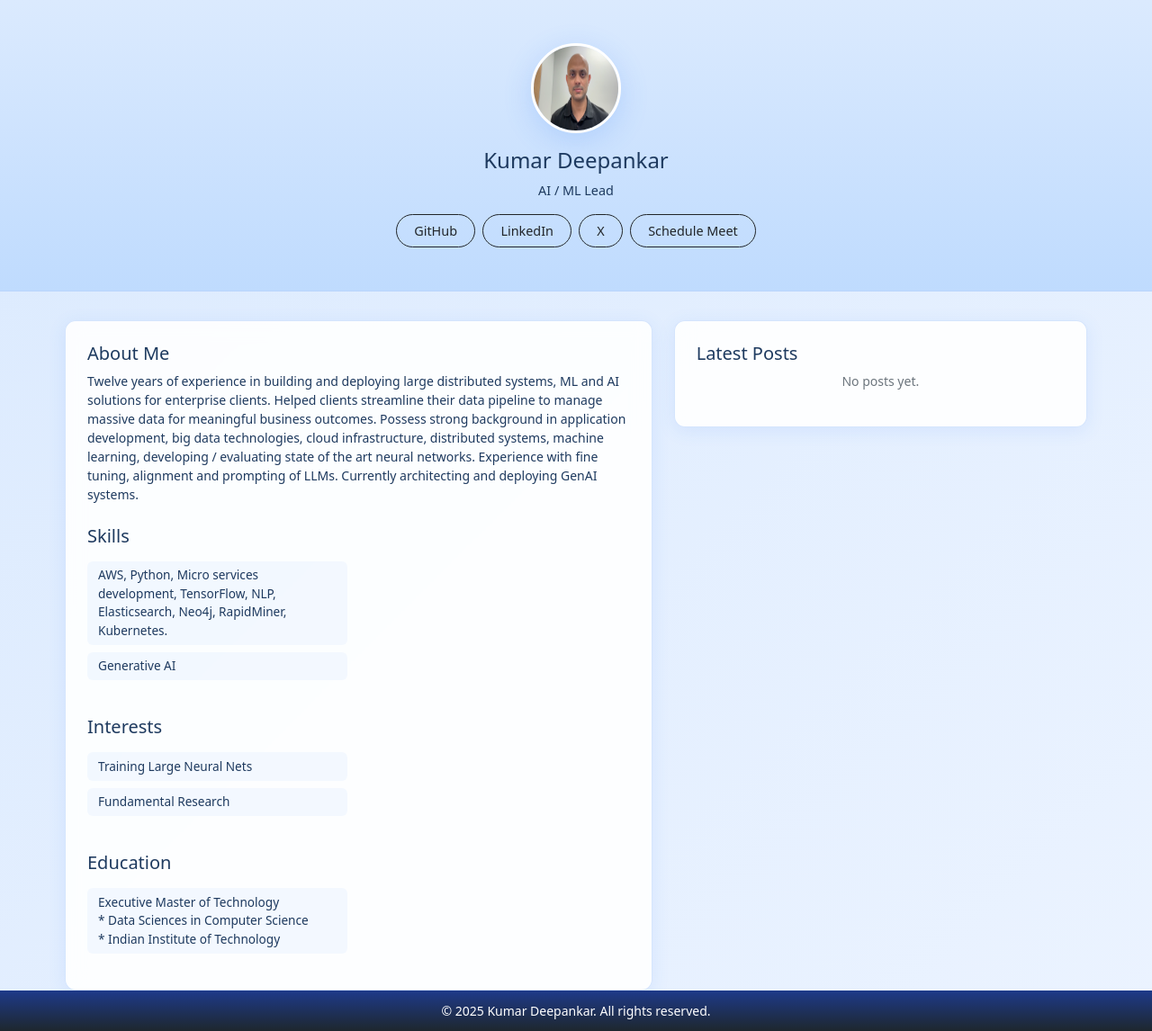
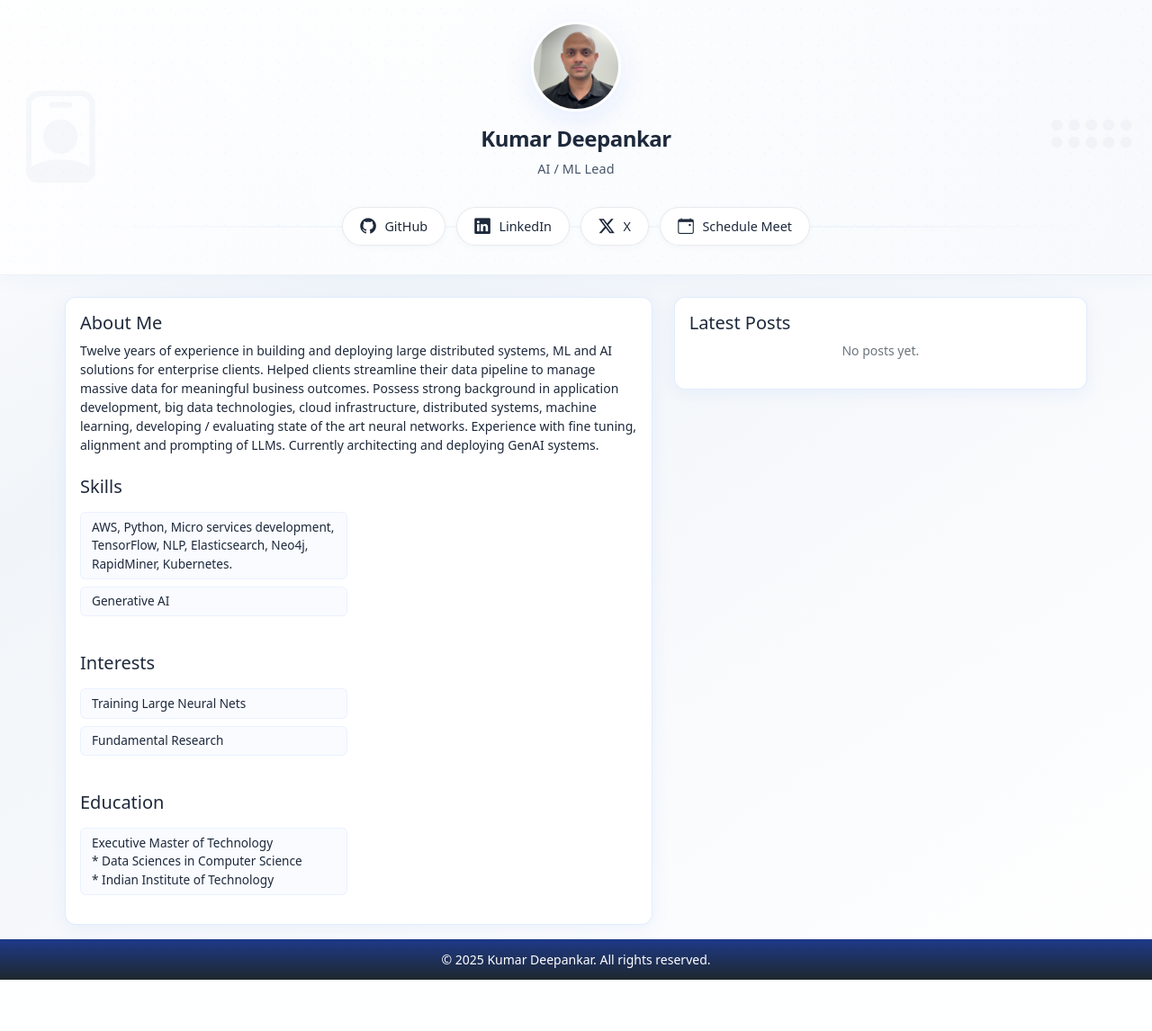
Before and after one commit to KumarDeepankar/book, a Flask app: page / in a window 1280 px wide. Shown: the whole page at 90% size. After the commit the page ends 1089 px from the top, so only its background shows below. Run offline with Flask 3, Linux system fonts and the light colour scheme.

Commit message:
thirteen

```diff
--- a/app.py
+++ b/app.py
@@ -378,4 +378,4 @@ def delete_meeting(meeting_id):
 
 
 if __name__ == '__main__':
-    app.run(host='0.0.0.0', port=5001, debug=True)
+    app.run(host='0.0.0.0', port=5000, debug=True)
--- a/static/css/styles.css
+++ b/static/css/styles.css
@@ -2,11 +2,11 @@
 :root {
     --primary-color: #1e3a8a;
     --accent-color: #3b82f6;
-    --background-light: #ebf3ff;
-    --text-color: #1e3a5f;
-    --blue-gradient-light: #dbeafe;
-    --blue-gradient-dark: #bfdbfe;
-    --card-background: rgba(255, 255, 255, 0.9);
+    --background-light: #ffffff;
+    --text-color: #1e293b;
+    --blue-gradient-light: #f1f5f9;
+    --blue-gradient-dark: #e2e8f0;
+    --card-background: rgba(255, 255, 255, 0.95);
     --hover-blue: #60a5fa;
     --transition-timing: cubic-bezier(0.4, 0, 0.2, 1);
 }
@@ -14,7 +14,7 @@
 /* Base Styles */
 body {
     color: var(--text-color);
-    background: linear-gradient(135deg, var(--blue-gradient-light) 0%, var(--background-light) 100%);
+    background: linear-gradient(145deg, var(--background-light) 0%, var(--blue-gradient-light) 30%, var(--background-light) 100%);
     min-height: 100vh;
     display: flex;
     flex-direction: column;
@@ -34,88 +34,226 @@ h2 { font-size: clamp(1rem, 2vw, 1.25rem); }
 .lead { font-size: clamp(0.85rem, 1.5vw, 0.9rem); }
 p { font-size: clamp(0.8rem, 1.2vw, 0.875rem); }
 
-/* Animations */
-@keyframes fadeIn {
-    from {
-        opacity: 0;
-        transform: translateY(20px);
-    }
-    to {
-        opacity: 1;
-        transform: translateY(0);
-    }
+/* Hero Section with icon branding */
+.hero-section {
+    text-align: center;
+    padding: clamp(2rem, 4vw, 3rem) 0;
+    background:
+        linear-gradient(120deg, rgba(255, 255, 255, 0.95), rgba(248, 250, 252, 0.95)),
+        radial-gradient(circle at top right, #60a5fa22, transparent 50%),
+        radial-gradient(circle at bottom left, #3b82f622, transparent 50%),
+        linear-gradient(160deg, #ffffff 0%, #f8fafc 100%);
+    border-bottom: 1px solid rgba(100, 116, 139, 0.1);
+    position: relative;
+    margin-bottom: 1.5rem;
+    backdrop-filter: blur(8px);
+    box-shadow: 0 4px 20px rgba(59, 130, 246, 0.05);
+    overflow: hidden;
 }
 
-@keyframes profileReveal {
-    from { transform: scale(0.8); opacity: 0; }
-    to { transform: scale(1); opacity: 1; }
+/* Left side branding - Brain icon */
+.hero-section::before {
+    content: '\F4D3';
+    font-family: "bootstrap-icons";
+    position: absolute;
+    left: 1rem;
+    top: 50%;
+    transform: translateY(-50%);
+    font-size: clamp(5rem, 8vw, 8rem);
+    opacity: 0.03;
+    color: var(--primary-color);
 }
 
-@keyframes slideIn {
-    from {
-        opacity: 0;
-        transform: translateX(-20px);
-    }
-    to {
-        opacity: 1;
-        transform: translateX(0);
-    }
+/* Right side branding - CPU icon */
+.hero-section::after {
+    content: '\F3FD';
+    font-family: "bootstrap-icons";
+    position: absolute;
+    right: 1rem;
+    top: 50%;
+    transform: translateY(-50%);
+    font-size: clamp(5rem, 8vw, 8rem);
+    opacity: 0.03;
+    color: var(--primary-color);
 }
 
-/* Common Components */
-.navbar {
-    background: var(--card-background) !important;
-    backdrop-filter: blur(10px);
-    border-bottom: 1px solid rgba(59, 130, 246, 0.2);
+/* Neural network pattern */
+.neural-pattern {
+    position: absolute;
+    top: 0;
+    left: 0;
+    width: 100%;
+    height: 100%;
+    background:
+        linear-gradient(90deg, var(--background-light) 1px, transparent 1px) 0 0 / 30px 30px,
+        linear-gradient(var(--background-light) 1px, transparent 1px) 0 0 / 30px 30px,
+        radial-gradient(circle at 15px 15px, rgba(59, 130, 246, 0.1) 2px, transparent 2px) 0 0 / 30px 30px;
+    opacity: 0.15;
+    pointer-events: none;
+    z-index: 1;
 }
 
-.navbar-brand {
-    color: var(--primary-color) !important;
-    font-weight: 600;
+/* Additional floating dots */
+.floating-dots {
+    position: absolute;
+    width: 100%;
+    height: 100%;
+    top: 0;
+    left: 0;
+    background-image:
+        radial-gradient(circle at 50% 50%, rgba(59, 130, 246, 0.1) 1px, transparent 1px),
+        radial-gradient(circle at 25% 25%, rgba(59, 130, 246, 0.05) 1px, transparent 1px);
+    background-size: 20px 20px, 30px 30px;
+    z-index: 1;
+    opacity: 0.3;
 }
 
-.nav-link {
-    color: var(--text-color) !important;
-    transition: color 0.3s var(--transition-timing);
+/* Hero Content */
+.hero-section > .container {
+    position: relative;
+    z-index: 2;
 }
 
-.nav-link:hover, .nav-link.active {
-    color: var(--accent-color) !important;
+.hero-section h1 {
+    font-size: clamp(1.25rem, 3vw, 1.5rem);
+    color: #1e293b;
+    font-weight: 600;
+    letter-spacing: -0.02em;
+    margin-bottom: 0.5rem;
+    text-shadow: 0 1px 2px rgba(59, 130, 246, 0.05);
 }
 
-/* Cards */
-.card, .content-card {
-    background: var(--card-background);
+.hero-section .lead {
+    font-size: clamp(0.85rem, 1.5vw, 0.9rem);
+    color: #475569;
+    font-weight: 500;
+    letter-spacing: 0.01em;
+    margin-bottom: 1rem;
+}
+
+/* Profile Image */
+.profile-image {
+    width: clamp(80px, 10vw, 100px);
+    height: clamp(80px, 10vw, 100px);
+    border-radius: 50%;
+    border: 3px solid white;
+    box-shadow:
+        0 8px 32px rgba(59, 130, 246, 0.15),
+        0 0 0 8px rgba(255, 255, 255, 0.8);
+    margin-bottom: 1.5rem;
+    object-fit: cover;
+    transition: transform 0.3s ease, box-shadow 0.3s ease;
+    position: relative;
+    z-index: 2;
+}
+
+.profile-image:hover {
+    transform: scale(1.02);
+    box-shadow:
+        0 12px 40px rgba(59, 130, 246, 0.2),
+        0 0 0 8px rgba(255, 255, 255, 0.9);
+}
+
+/* Social Links */
+.social-links {
+    display: flex;
+    gap: 0.75rem;
+    justify-content: center;
+    flex-wrap: wrap;
+    margin-top: 1.5rem;
+    position: relative;
+    padding: 0.5rem;
+    z-index: 2;
+}
+
+.social-links::before {
+    content: '';
+    position: absolute;
+    top: 50%;
+    left: 50%;
+    transform: translate(-50%, -50%);
+    width: 100%;
+    height: 1px;
+    background: linear-gradient(
+        90deg,
+        transparent,
+        rgba(59, 130, 246, 0.1) 20%,
+        rgba(59, 130, 246, 0.1) 80%,
+        transparent
+    );
+    pointer-events: none;
+}
+
+.social-links .btn {
+    display: inline-flex;
+    align-items: center;
+    justify-content: center;
+    gap: 0.5rem;
+    border-radius: 50px;
+    padding: 0.6rem 1.2rem;
+    font-size: 0.9rem;
+    background-color: rgba(255, 255, 255, 0.9);
+    color: #1e293b;
+    border: 1px solid rgba(100, 116, 139, 0.15);
+    box-shadow: 0 2px 8px rgba(0, 0, 0, 0.03);
+    cursor: pointer;
+    text-decoration: none;
+    will-change: transform;
+    transition: all 300ms cubic-bezier(0.4, 0, 0.2, 1);
+    backdrop-filter: blur(4px);
+}
+
+.social-links .btn:hover {
+    transform: translateY(-4px);
+    box-shadow:
+        0 8px 16px rgba(0, 0, 0, 0.06),
+        0 0 0 1px rgba(59, 130, 246, 0.1);
+    background-color: rgba(255, 255, 255, 1);
+}
+
+.social-links .btn:active {
+    transform: translateY(-2px);
+    box-shadow: 0 4px 8px rgba(0, 0, 0, 0.08);
+}
+
+.social-links .btn .bi {
+    font-size: 1.1rem;
+    line-height: 1;
+    margin-right: 0.1rem;
+}
+
+/* Content Cards */
+.content-card {
+    background: #ffffff;
     border-radius: 12px;
-    border: 1px solid rgba(59, 130, 246, 0.2);
-    box-shadow: 0 4px 20px rgba(59, 130, 246, 0.1);
+    border: 1px solid rgba(59, 130, 246, 0.15);
+    box-shadow: 0 4px 20px rgba(59, 130, 246, 0.08);
     backdrop-filter: blur(10px);
     transition: transform 0.3s var(--transition-timing),
                 box-shadow 0.3s var(--transition-timing);
     height: auto;
     padding: clamp(1rem, 2vw, 1.5rem);
+    margin-bottom: 1rem;
 }
 
-.card:hover, .content-card:hover {
+.content-card:hover {
     transform: translateY(-5px);
     box-shadow: 0 8px 30px rgba(59, 130, 246, 0.15);
 }
 
-/* About Me Section */
+/* Skill Items */
 .skill-item {
-    opacity: 0;
-    transform: translateX(-20px);
-    animation: slideIn 0.5s var(--transition-timing) forwards;
     font-size: clamp(0.75rem, 1.2vw, 0.85rem);
     padding: 0.35rem 0.75rem;
-    background: rgba(59, 130, 246, 0.05);
+    background: rgba(59, 130, 246, 0.03);
     border-radius: 6px;
     margin-bottom: 0.5rem !important;
     transition: background-color 0.3s var(--transition-timing);
+    border: 1px solid rgba(59, 130, 246, 0.08);
 }
 
 .skill-item:hover {
-    background: rgba(59, 130, 246, 0.1);
+    background: rgba(59, 130, 246, 0.06);
 }
 
 .skill-interests-row {
@@ -127,8 +265,6 @@ p { font-size: clamp(0.8rem, 1.2vw, 0.875rem); }
 .post-card {
     padding: clamp(0.75rem, 1.5vw, 1rem);
     border-bottom: 1px solid rgba(59, 130, 246, 0.1);
-    opacity: 0;
-    animation: fadeIn 0.5s var(--transition-timing) forwards;
     transition: background-color 0.3s var(--transition-timing);
     border-radius: 8px;
     margin-bottom: 0.5rem;
@@ -147,11 +283,6 @@ p { font-size: clamp(0.8rem, 1.2vw, 0.875rem); }
     margin-bottom: 0.5rem;
 }
 
-.post-card p {
-    font-size: clamp(0.8rem, 1.5vw, 0.9rem);
-    margin-bottom: 0.5rem;
-}
-
 .post-card h5 a {
     color: var(--text-color);
     text-decoration: none;
@@ -162,148 +293,15 @@ p { font-size: clamp(0.8rem, 1.2vw, 0.875rem); }
     color: var(--accent-color);
 }
 
-/* Blog Post Content */
-.blog-content {
-    max-width: 800px;
-    margin: 0 auto;
-    line-height: 1.7;
-}
-
-.blog-content p {
-    margin-bottom: 1.5rem;
-    font-size: 1.1rem;
-}
-
-.blog-content img {
-    max-width: 100%;
-    height: auto;
-    border-radius: 8px;
-    margin: 1.5rem 0;
-    box-shadow: 0 4px 12px rgba(59, 130, 246, 0.1);
-}
-
-.blog-content h1 {
-    font-size: 2.5rem;
-    margin-bottom: 1rem;
-    color: var(--primary-color);
-}
-
-.blog-content h2 {
-    font-size: 1.8rem;
-    margin: 2rem 0 1rem;
-    color: var(--primary-color);
-}
-
-.blog-content h3 {
-    font-size: 1.4rem;
-    margin: 1.5rem 0 1rem;
-    color: var(--primary-color);
-}
-
-.content-wrapper {
-    background: var(--card-background);
-    border-radius: 12px;
-    box-shadow: 0 4px 20px rgba(59, 130, 246, 0.1);
-    padding: 2.5rem;
-    backdrop-filter: blur(10px);
-    border: 1px solid rgba(59, 130, 246, 0.2);
-    animation: fadeIn 0.6s var(--transition-timing) forwards;
-}
-
-.blog-meta {
-    color: var(--text-color);
-    opacity: 0.8;
-    font-size: 0.9rem;
-    margin-bottom: 2rem;
-}
-
-/* Buttons */
-.btn {
-    transition: all 0.3s var(--transition-timing);
-}
-
-.btn-primary {
-    background-color: var(--accent-color);
-    border-color: var(--accent-color);
-}
-
-.btn-primary:hover {
-    background-color: var(--hover-blue);
-    transform: translateY(-2px);
-    box-shadow: 0 4px 12px rgba(59, 130, 246, 0.2);
-}
-
-.btn-outline-primary {
-    color: var(--accent-color);
-    border-color: var(--accent-color);
-}
-
-.btn-outline-primary:hover {
-    background-color: var(--accent-color);
-    border-color: var(--accent-color);
-    transform: translateY(-2px);
-}
-
-/* Home Page Specific */
-.hero-section {
-    text-align: center;
-    padding: clamp(2rem, 4vw, 3rem) 0;
-    background: linear-gradient(180deg, var(--blue-gradient-light) 0%, var(--blue-gradient-dark) 100%);
-    border-bottom: 1px solid rgba(59, 130, 246, 0.2);
-    position: relative;
-    margin-bottom: 2rem;
-}
-
-.profile-image {
-    width: clamp(80px, 10vw, 100px);
-    height: clamp(80px, 10vw, 100px);
-    border-radius: 50%;
-    border: 3px solid white;
-    box-shadow: 0 8px 32px rgba(59, 130, 246, 0.2);
-    animation: profileReveal 1s var(--transition-timing) forwards;
-    opacity: 0;
-    margin-bottom: 1.5rem;
-}
-
-/* Social Links */
-.social-links {
-    display: flex;
-    gap: 0.5rem;
-    justify-content: center;
-    flex-wrap: wrap;
-}
-
-.social-links .btn {
-    border-radius: 20px;
-    padding: clamp(0.3rem, 1vw, 0.4rem) clamp(0.8rem, 2vw, 1.2rem);
-    font-size: clamp(0.8rem, 1.5vw, 0.9rem);
-    white-space: nowrap;
-}
-
-/* Forms */
-.form-control {
-    border-color: rgba(59, 130, 246, 0.2);
-    background-color: rgba(255, 255, 255, 0.9);
-    transition: all 0.3s var(--transition-timing);
-}
-
-.form-control:focus {
-    border-color: var(--accent-color);
-    box-shadow: 0 0 0 0.2rem rgba(59, 130, 246, 0.25);
-}
-
 /* Footer */
 footer {
     margin-top: auto;
     background: linear-gradient(180deg, var(--primary-color) 0%, #1e272e 100%);
     padding: clamp(0.5rem, 1vw, 0.75rem) 0;
     color: white;
-    opacity: 0;
-    animation: fadeIn 0.8s var(--transition-timing) forwards;
-    animation-delay: 1s;
 }
 
-/* Responsive */
+/* Responsive Styles */
 @media (max-width: 991px) {
     .content-card {
         height: auto;
@@ -311,6 +309,15 @@ footer {
 }
 
 @media (max-width: 767px) {
+    .hero-section {
+        padding: 1.5rem 0;
+    }
+
+    .hero-section::before,
+    .hero-section::after {
+        font-size: clamp(3rem, 6vw, 5rem);
+    }
+
     .main-content .row {
         flex-direction: column;
     }
@@ -321,37 +328,47 @@ footer {
 
     .skill-interests-row {
         flex-direction: column;
-        gap: 1.5rem;
-    }
-
-    .blog-content h1 {
-        font-size: 2rem;
-    }
-
-    .blog-content h2 {
-        font-size: 1.5rem;
-    }
-
-    .blog-content h3 {
-        font-size: 1.2rem;
-    }
-
-    .blog-content p {
-        font-size: 1rem;
-    }
-
-    .content-wrapper {
-        padding: 1.5rem;
+        gap: 1rem;
     }
 }
 
 @media (max-width: 576px) {
     .container {
-        padding: 1rem;
+        padding: 0.75rem;
     }
 
     .social-links {
         gap: 0.5rem;
-        padding: 0 1rem;
+        padding: 0 0.5rem;
+    }
+
+    .social-links .btn {
+        padding: 0.5rem 1rem;
+        font-size: 0.85rem;
+    }
+
+    .hero-section::before {
+        left: 0;
+        font-size: 4rem;
+    }
+
+    .hero-section::after {
+        right: 0;
+        font-size: 4rem;
     }
 }
+
+/* Handle smaller heights */
+@media (max-height: 800px) {
+    .hero-section {
+        padding: 1.5rem 0;
+    }
+
+    .profile-image {
+        margin-bottom: 1rem;
+    }
+
+    .content-card {
+        padding: 1rem;
+    }
+}
--- a/templates/blog-list.html
+++ b/templates/blog-list.html
@@ -3,7 +3,7 @@
 <head>
     <meta charset="UTF-8">
     <meta name="viewport" content="width=device-width, initial-scale=1.0">
-    <title>Blog Posts - Your Name</title>
+    <title>Blog Posts - Kumar Deepankar</title>
     <link href="https://cdn.jsdelivr.net/npm/bootstrap@5.1.3/dist/css/bootstrap.min.css" rel="stylesheet">
     <style>
         body {
@@ -69,7 +69,7 @@
 <body>
     <nav class="navbar navbar-expand-lg navbar-light sticky-top">
         <div class="container">
-            <a class="navbar-brand" href="{{ url_for('home') }}">Your Name</a>
+            <a class="navbar-brand" href="{{ url_for('home') }}">Kumar Deepankar</a>
             <button class="navbar-toggler" type="button" data-bs-toggle="collapse" data-bs-target="#navbarNav">
                 <span class="navbar-toggler-icon"></span>
             </button>
@@ -145,7 +145,7 @@
 
     <footer class="py-4">
         <div class="container text-center">
-            <p class="text-muted mb-0">&copy; 2025 Your Name. All rights reserved.</p>
+            <p class="text-muted mb-0">&copy; 2025 Kumar Deepankar. All rights reserved.</p>
         </div>
     </footer>
 
--- a/templates/blog-post.html
+++ b/templates/blog-post.html
@@ -3,7 +3,7 @@
 <head>
     <meta charset="UTF-8">
     <meta name="viewport" content="width=device-width, initial-scale=1.0">
-    <title>{{ post.title }} - Your Name</title>
+    <title>{{ post.title }} - Kumar Deepankar</title>
     <link href="https://cdn.jsdelivr.net/npm/bootstrap@5.1.3/dist/css/bootstrap.min.css" rel="stylesheet">
     <style>
         body {
@@ -183,7 +183,7 @@
 <body>
     <nav class="navbar navbar-expand-lg navbar-light sticky-top">
         <div class="container">
-            <a class="navbar-brand" href="{{ url_for('home') }}">Your Name</a>
+            <a class="navbar-brand" href="{{ url_for('home') }}">Kumar Deepankar</a>
             <button class="navbar-toggler" type="button" data-bs-toggle="collapse" data-bs-target="#navbarNav">
                 <span class="navbar-toggler-icon"></span>
             </button>
@@ -253,7 +253,7 @@
 
     <footer class="py-4">
         <div class="container text-center">
-            <p class="text-muted mb-0">&copy; 2025 Your Name. All rights reserved.</p>
+            <p class="text-muted mb-0">&copy; 2025 Kumar Deepankar. All rights reserved.</p>
         </div>
     </footer>
 
--- a/templates/index.html
+++ b/templates/index.html
@@ -3,22 +3,37 @@
 <head>
     <meta charset="UTF-8">
     <meta name="viewport" content="width=device-width, initial-scale=1.0">
-    <title>Your Name - Personal Website</title>
+    <title>Kumar Deepankar - Personal Website</title>
     <link href="https://cdn.jsdelivr.net/npm/bootstrap@5.1.3/dist/css/bootstrap.min.css" rel="stylesheet">
+    <link rel="stylesheet" href="https://cdn.jsdelivr.net/npm/bootstrap-icons@1.11.3/font/bootstrap-icons.min.css">
     <link href="{{ url_for('static', filename='css/styles.css') }}" rel="stylesheet">
 </head>
 <body>
     <!-- Hero Section -->
 <section class="hero-section">
+    <div class="neural-pattern"></div>
+    <div class="floating-dots"></div>
     <div class="container">
-            <img src="{{ url_for('static', filename='images/profile.jpg') }}" alt="Your Name" class="profile-image mb-3">
+        <img src="{{ url_for('static', filename='images/profile.jpg') }}" alt="Kumar Deepankar" class="profile-image mb-3">
         <h1 class="mb-2">Kumar Deepankar</h1>
-            <p class="lead mb-3">AI  / ML Lead</p>
+        <p class="lead mb-3">AI / ML Lead</p>
         <div class="social-links">
-                <a href="https://github.com/KumarDeepankar" class="btn btn-outline-dark">GitHub</a>
-                <a href="https://www.linkedin.com/in/kumardeepankar/" class="btn btn-outline-dark">LinkedIn</a>
-                <a href="#" class="btn btn-outline-dark">X</a>
-                <button class="btn btn-outline-dark" data-bs-toggle="modal" data-bs-target="#scheduleModal">Schedule Meet</button>
+            <a href="https://github.com/KumarDeepankar" class="btn">
+                <i class="bi bi-github"></i>
+                <span>GitHub</span>
+            </a>
+            <a href="https://www.linkedin.com/in/kumardeepankar/" class="btn">
+                <i class="bi bi-linkedin"></i>
+                <span>LinkedIn</span>
+            </a>
+            <a href="#" class="btn">
+                <i class="bi bi-twitter-x"></i>
+                <span>X</span>
+            </a>
+            <button class="btn" data-bs-toggle="modal" data-bs-target="#scheduleModal">
+                <i class="bi bi-calendar-event"></i>
+                <span>Schedule Meet</span>
+            </button>
         </div>
     </div>
 </section>
```
Lines whose indentation alone changed are shown as unchanged.
